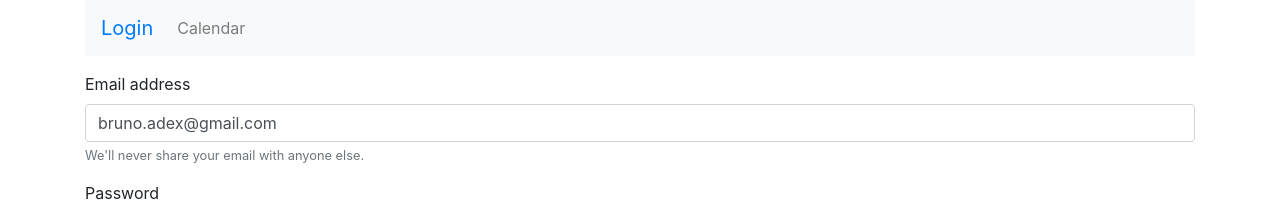
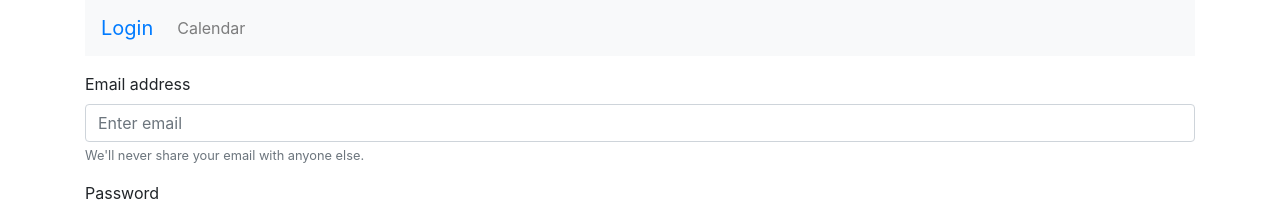
Before and after one commit to 3runo/ker, a React (Create React App) app in the folder client/: page /login in a window 1280 px wide. Shown: the top 202 px of the page. Built offline with nearby package versions, Linux system fonts and the light colour scheme.

Commit message:
[client-fix] removing fixed email

```diff
--- a/client/src/views/login/index.tsx
+++ b/client/src/views/login/index.tsx
@@ -16,7 +16,6 @@ export default function Login({
         <Form.Control
           type="email"
           name="input-email"
-          defaultValue="bruno.adex@gmail.com"
           placeholder="Enter email"
         />
         <Form.Text className="text-muted">
```
